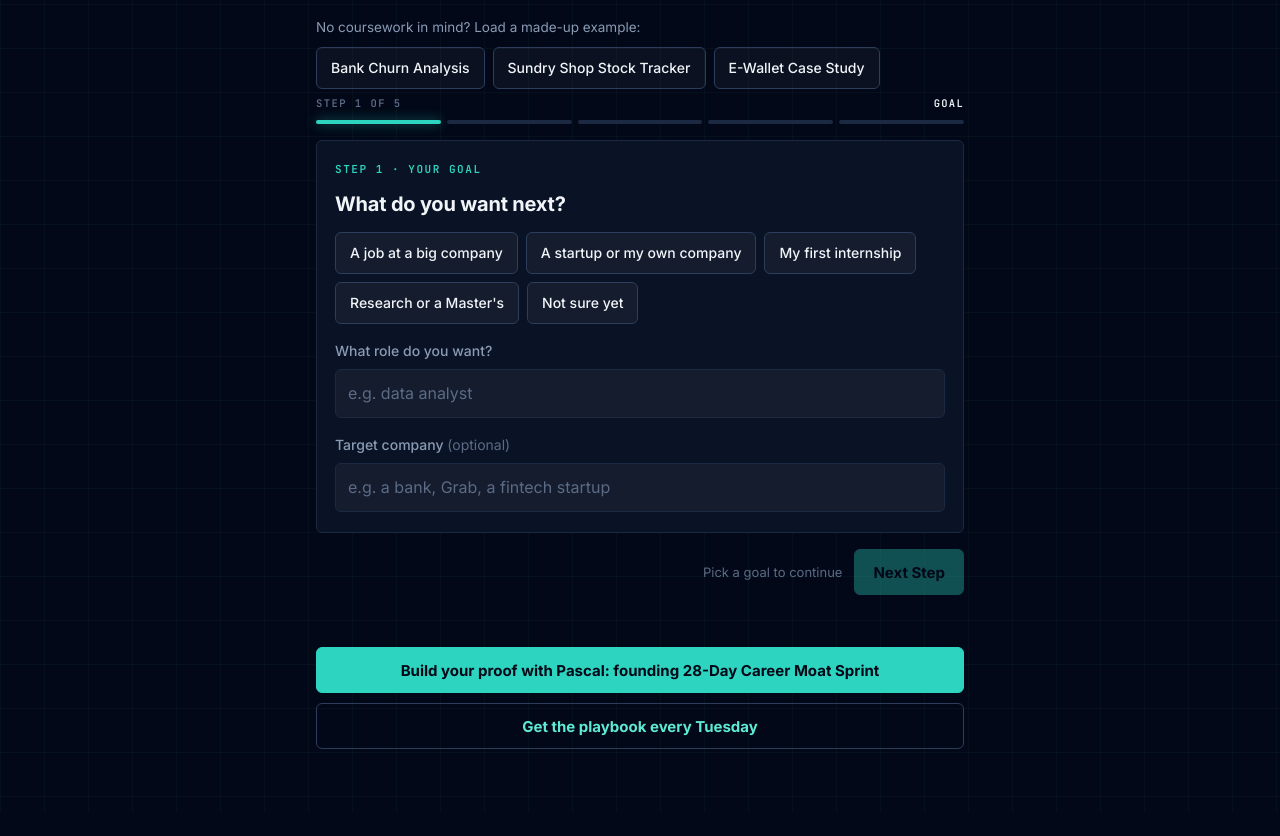
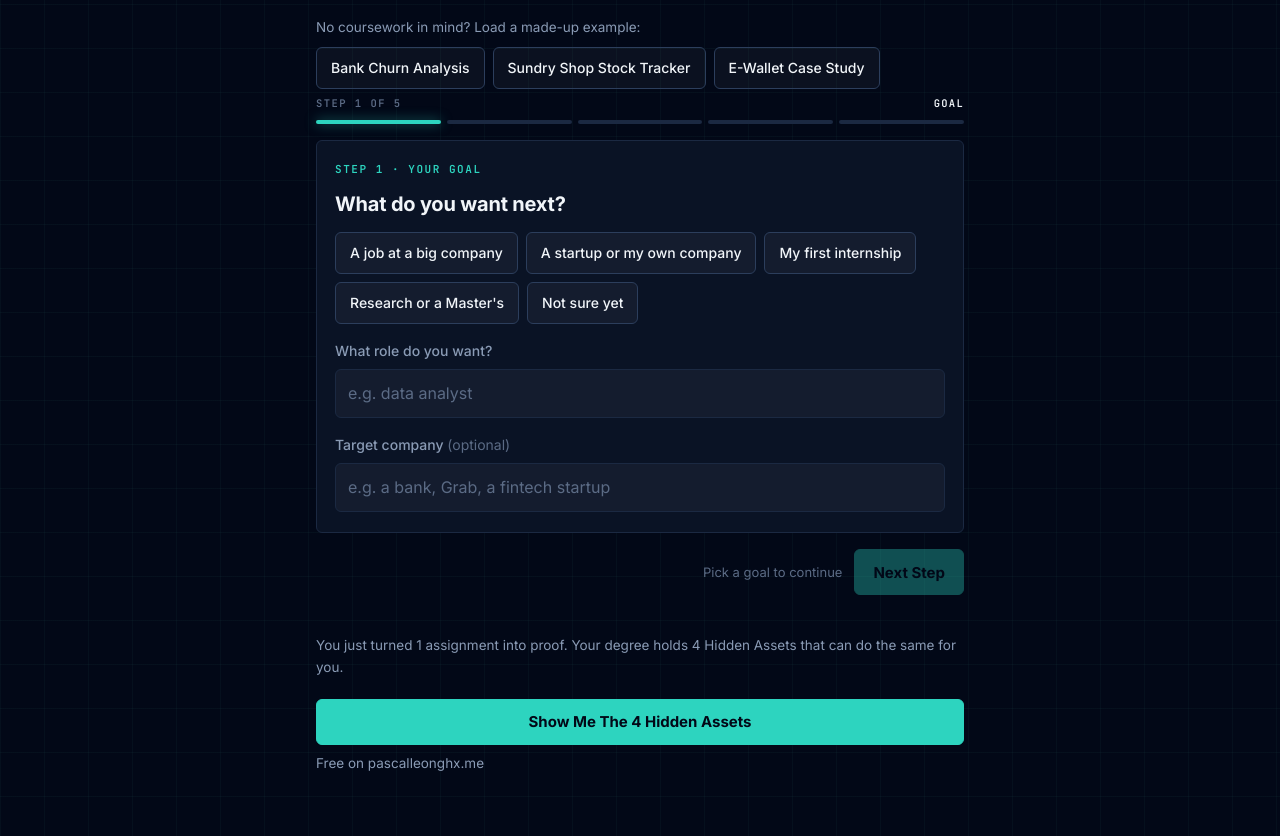
Before and after one commit to pascalleong/proof-bridge, a plain HTML site: page index.html in a window 1280 px wide. Shown: the part 216-1052 px from the top of the page. Before the commit the page ends 1029 px from the top, so only its background shows below. Drawn offline with Linux system fonts and the light colour scheme.

Commit message:
Footer: one CTA to pascalleonghx.me (4 Hidden Assets)

```diff
--- a/index.html
+++ b/index.html
@@ -349,10 +349,11 @@
   </div>
 
   <footer>
+    <p class="small">You just turned 1 assignment into proof. Your degree holds 4 Hidden Assets that can do the same for you.</p>
     <div class="btns">
-      <a class="btn" href="https://pascalleonghx.short.gy/apply-sub" target="_blank" rel="noopener">Build your proof with Pascal: founding 28-Day Career Moat Sprint</a>
-      <a class="btn ghost" href="https://pascalleonghx.short.gy/un-newsletter" target="_blank" rel="noopener">Get the playbook every Tuesday</a>
+      <a class="btn" href="https://pascalleonghx.me/?utm_source=proof-bridge&amp;utm_medium=footer" target="_blank" rel="noopener">Show Me The 4 Hidden Assets</a>
     </div>
+    <p class="small">Free on pascalleonghx.me</p>
   </footer>
 
 </main>
```
